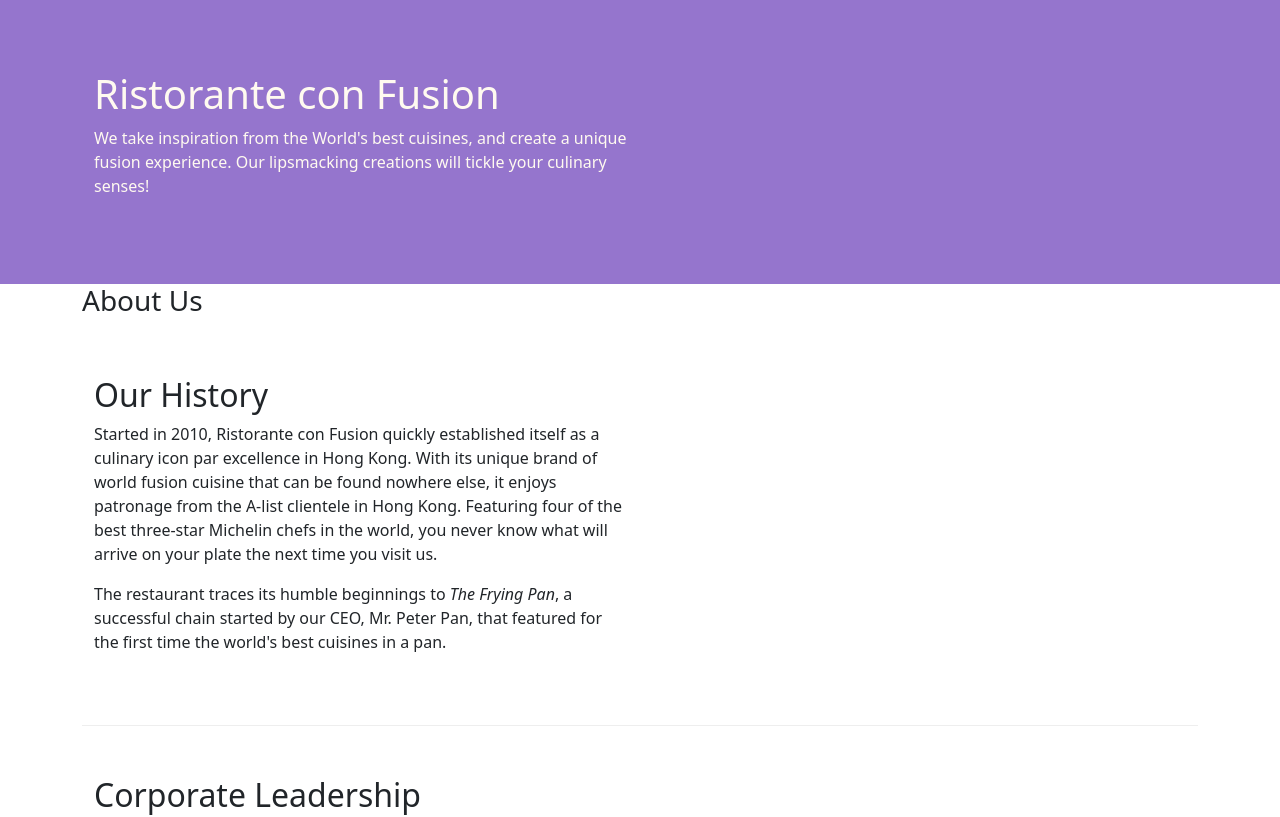
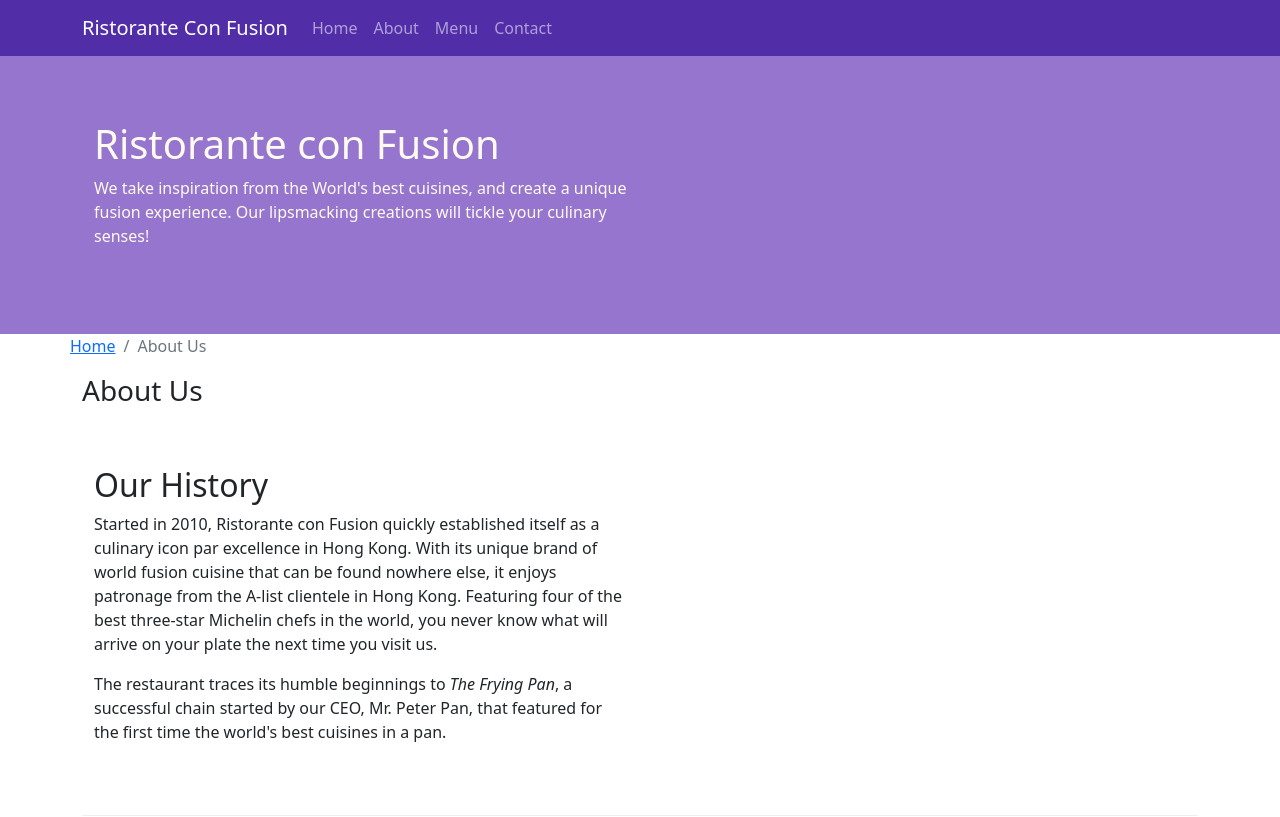
Before and after one commit to Sowhat999/conFusionBootstrap, a website: page aboutus.html in a window 1280 px wide. Shown: the top 817 px of the page. Drawn offline with nearby package versions, Linux system fonts and the light colour scheme.

Commit message:
added updated bootstrap navbar toggle stuff

```diff
--- a/aboutus.html
+++ b/aboutus.html
@@ -15,7 +15,23 @@
 </head>
 
 <body>
+    <nav class="navbar navbar-dark navbar-expand-sm fixed-top">
+        <div class="container">
+            <button class="navbar-toggler" type="button" data-toggle="collapse" data-target="#Navbar">
+                <span class="navbar-toggler-icon"></span>
+            </button>
+            <a class="navbar-brand mr-auto" href="./index.html">Ristorante Con Fusion</a>
+            <div class="collapse navbar-collapse" id="Navbar">
+                <ul class="navbar-nav mr-auto">
+                    <li class="nav-item"><a class="nav-link" href="./index.html">Home</a></li>
+                    <li class="nav-item active"><a class="nav-link" href="#">About</a></li>
+                    <li class="nav-item"><a class="nav-link" href="#">Menu</a></li>
+                    <li class="nav-item"><a class="nav-link" href="#">Contact</a></li>
+                </ul>
+            </div>
+        </div>
 
+    </nav>
     <header class="jumbotron">
         <div class="container">
             <div class="row row-header">
@@ -31,6 +47,10 @@
 
     <div class="container">
         <div class="row">
+            <ol class="col-12 breadcrumb">
+                <li class="breadcrumb-item"><a href="./index.html">Home</a></li>
+                <li class="breadcrumb-item active">About Us</li>
+            </ol>
             <div class="col-auto">
                <h3>About Us</h3>
             </div>
@@ -69,7 +89,7 @@
                 <div class="col-4 offset-1 col-sm-2">
                     <h5>Links</h5>
                     <ul class="list-unstyled">
-                        <li><a href="#">Home</a></li>
+                        <li><a href="./index.html">Home</a></li>
                         <li><a href="#">About</a></li>
                         <li><a href="#">Menu</a></li>
                         <li><a href="#">Contact</a></li>
--- a/css/styles.css
+++ b/css/styles.css
@@ -28,3 +28,12 @@
     margin: 0px;
     color: #0F0F0F;
 }
+
+body {
+    padding: 50px 0px 0px 0px;
+    z-index: 0;
+}
+
+.navbar-dark {
+    background-color: #512DA8;
+}
```
Also changed, not shown: index.html (+17 -1 lines).
